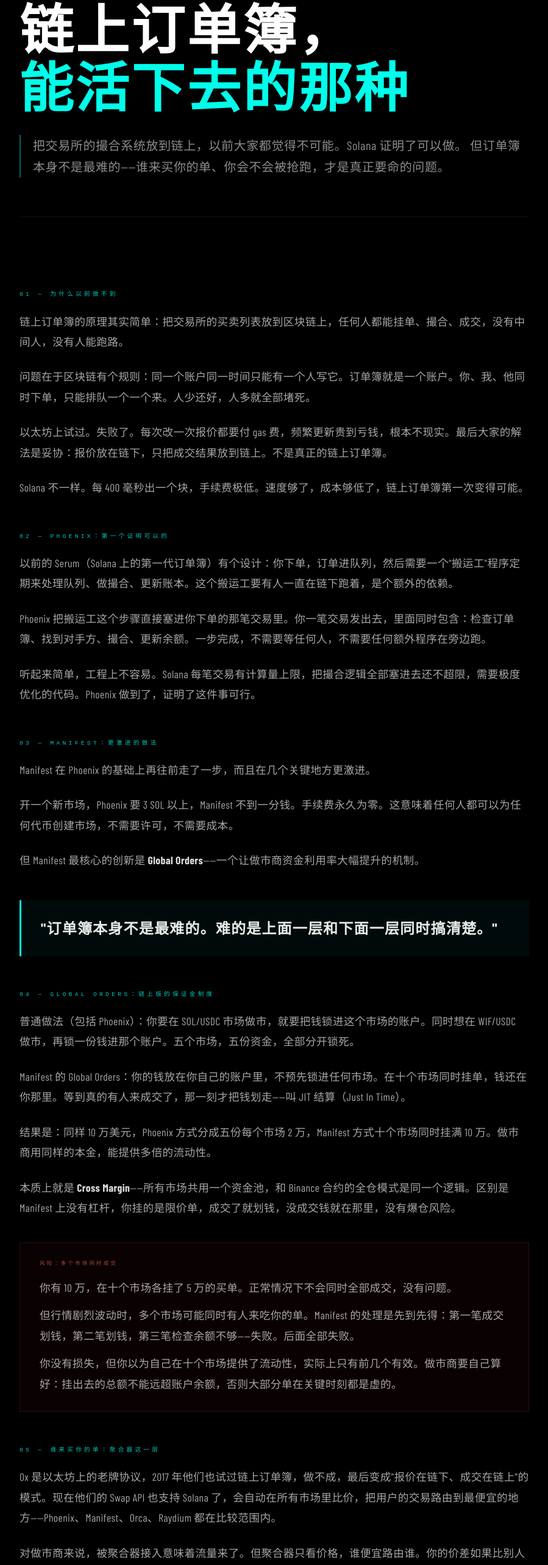
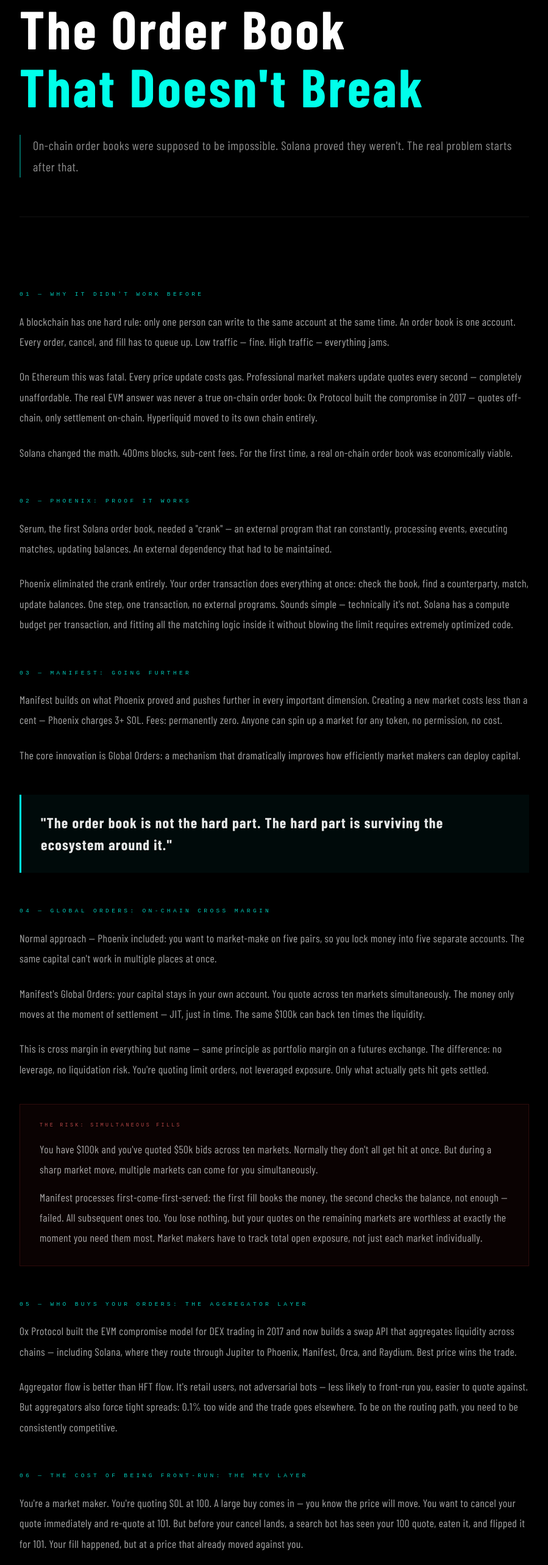
Before and after one commit to lilaclilac09/aileen_machina_01, a Next.js app in the folder aileena-new/: page /blog/clob in a window 1280 px wide. Shown: the part 201-2767 px from the top of the page at 61% size, without its empty margins (190-1089 px from the left). Built offline with nearby package versions, Linux system fonts and the light colour scheme; a web font is replaced by a local one.

Commit message:
fix: restore English article with plain language + cross margin explainer

```diff
--- a/aileena-new/app/blog/clob/page.tsx
+++ b/aileena-new/app/blog/clob/page.tsx
@@ -1,8 +1,12 @@
 'use client';
 import Link from 'next/link';
 import ScrollUnlock from '../ScrollUnlock';
+import { useLanguage } from '../../../components/LanguageProvider';
 
 export default function ClobArticle() {
+  const { language } = useLanguage();
+  const isDE = language === 'DE';
+
   return (
     <div style={{
       minHeight: '100vh',
@@ -44,7 +48,7 @@
           onMouseLeave={e => (e.currentTarget.style.color = 'rgba(255,255,255,0.4)')}
         >
           <span style={{ fontSize: '1rem', lineHeight: 1 }}>←</span>
-          Archive
+          {isDE ? 'Archiv' : 'Archive'}
         </Link>
         <span style={{
           fontFamily: 'monospace',
@@ -71,20 +75,10 @@
           }}>
             ANALYSIS
           </span>
-          <span style={{
-            fontFamily: 'monospace',
-            fontSize: '0.55rem',
-            letterSpacing: '0.3em',
-            color: 'rgba(255,255,255,0.3)',
-          }}>
+          <span style={{ fontFamily: 'monospace', fontSize: '0.55rem', letterSpacing: '0.3em', color: 'rgba(255,255,255,0.3)' }}>
             2026.05.17
           </span>
-          <span style={{
-            fontFamily: 'monospace',
-            fontSize: '0.55rem',
-            letterSpacing: '0.3em',
-            color: 'rgba(255,255,255,0.3)',
-          }}>
+          <span style={{ fontFamily: 'monospace', fontSize: '0.55rem', letterSpacing: '0.3em', color: 'rgba(255,255,255,0.3)' }}>
             DeFi · Solana · CLOB · MEV
           </span>
         </div>
@@ -97,7 +91,11 @@
           marginBottom: 32,
           color: '#fff',
         }}>
-          链上订单簿，<br /><span style={{ color: '#00ffea' }}>能活下去的那种</span>
+          {isDE ? (
+            <>Das Orderbuch,<br /><span style={{ color: '#00ffea' }}>das nicht bricht</span></>
+          ) : (
+            <>The Order Book<br /><span style={{ color: '#00ffea' }}>That Doesn't Break</span></>
+          )}
         </h1>
 
         <p style={{
@@ -107,10 +105,10 @@
           letterSpacing: '0.03em',
           borderLeft: '2px solid rgba(0,255,234,0.4)',
           paddingLeft: 20,
-          marginBottom: 0,
         }}>
-          把交易所的撮合系统放到链上，以前大家都觉得不可能。Solana 证明了可以做。
-          但订单簿本身不是最难的——谁来买你的单、你会不会被抢跑，才是真正要命的问题。
+          {isDE
+            ? 'On-Chain-Orderbücher galten als unmöglich. Solana bewies das Gegenteil. Aber das eigentliche Problem beginnt erst danach.'
+            : 'On-chain order books were supposed to be impossible. Solana proved they weren\'t. The real problem starts after that.'}
         </p>
       </section>
 
@@ -118,43 +116,47 @@
         <div style={{ height: 1, background: 'rgba(255,255,255,0.07)' }} />
       </div>
 
-      {/* ── Body ── */}
       <article style={{ maxWidth: 900, margin: '0 auto', padding: '64px 32px 120px' }}>
 
-        <SectionLabel>01 — 为什么以前做不到</SectionLabel>
+        <SectionLabel>01 — {isDE ? 'Warum es vorher nicht ging' : 'Why it didn\'t work before'}</SectionLabel>
         <p style={bodyStyle}>
-          链上订单簿的原理其实简单：把交易所的买卖列表放到区块链上，任何人都能挂单、撮合、成交，没有中间人，没有人能跑路。
+          {isDE
+            ? 'Eine Blockchain hat eine Regel: Auf dasselbe Konto kann zur gleichen Zeit nur eine Person schreiben. Ein Orderbuch ist ein einziges Konto. Alle Orders, Stornierungen und Ausführungen müssen nacheinander. Bei wenig Traffic kein Problem. Bei viel Traffic: alles steckt fest.'
+            : 'A blockchain has one hard rule: only one person can write to the same account at the same time. An order book is one account. Every order, cancel, and fill has to queue up. Low traffic — fine. High traffic — everything jams.'}
         </p>
         <p style={bodyStyle}>
-          问题在于区块链有个规则：同一个账户同一时间只能有一个人写它。订单簿就是一个账户。你、我、他同时下单，只能排队一个一个来。人少还好，人多就全部堵死。
+          {isDE
+            ? 'Auf Ethereum war das fatal. Jede Preisänderung kostet Gas. Professionelle Market Maker müssen Preise sekündlich aktualisieren — das war schlicht unbezahlbar. Die echte Lösung auf EVM war nie ein echtes On-Chain-Orderbuch: 0x Protocol baute 2017 das Kompromissmodell — Preise Off-Chain, nur Abschlüsse On-Chain. Hyperliquid zog auf eine eigene Chain um.'
+            : 'On Ethereum this was fatal. Every price update costs gas. Professional market makers update quotes every second — completely unaffordable. The real EVM answer was never a true on-chain order book: 0x Protocol built the compromise in 2017 — quotes off-chain, only settlement on-chain. Hyperliquid moved to its own chain entirely.'}
         </p>
         <p style={bodyStyle}>
-          以太坊上试过。失败了。每次改一次报价都要付 gas 费，频繁更新贵到亏钱，根本不现实。最后大家的解法是妥协：报价放在链下，只把成交结果放到链上。不是真正的链上订单簿。
+          {isDE
+            ? 'Solana änderte die Rechnung. 400ms Blöcke, Sub-Cent-Gebühren. Zum ersten Mal war ein echtes On-Chain-Orderbuch wirtschaftlich machbar.'
+            : 'Solana changed the math. 400ms blocks, sub-cent fees. For the first time, a real on-chain order book was economically viable.'}
+        </p>
+
+        <SectionLabel>02 — Phoenix: {isDE ? 'Der Beweis' : 'Proof it works'}</SectionLabel>
+        <p style={bodyStyle}>
+          {isDE
+            ? 'Serum, das erste Solana-Orderbuch, brauchte einen "Crank" — ein externes Programm, das ständig lief und Ereignisse verarbeitete, Matches ausführte und Salden aktualisierte. Eine externe Abhängigkeit, die gepflegt werden musste.'
+            : 'Serum, the first Solana order book, needed a "crank" — an external program that ran constantly, processing events, executing matches, updating balances. An external dependency that had to be maintained.'}
         </p>
         <p style={bodyStyle}>
-          Solana 不一样。每 400 毫秒出一个块，手续费极低。速度够了，成本够低了，链上订单簿第一次变得可能。
+          {isDE
+            ? 'Phoenix eliminierte den Crank vollständig. Deine Order-Transaktion erledigt alles auf einmal: Orderbuch prüfen, Gegenpartei finden, matchen, Salden aktualisieren. Ein Schritt, eine Transaktion, keine externen Programme. Das klingt einfach, ist es technisch aber nicht — Solana hat ein Compute-Budget pro Transaktion, und die gesamte Match-Logik hineinzubekommen ohne dieses zu überschreiten, erfordert extrem optimierten Code.'
+            : 'Phoenix eliminated the crank entirely. Your order transaction does everything at once: check the book, find a counterparty, match, update balances. One step, one transaction, no external programs. Sounds simple — technically it\'s not. Solana has a compute budget per transaction, and fitting all the matching logic inside it without blowing the limit requires extremely optimized code.'}
         </p>
 
-        <SectionLabel>02 — Phoenix：第一个证明可以的</SectionLabel>
+        <SectionLabel>03 — Manifest: {isDE ? 'Noch aggressiver' : 'Going further'}</SectionLabel>
         <p style={bodyStyle}>
-          以前的 Serum（Solana 上的第一代订单簿）有个设计：你下单，订单进队列，然后需要一个"搬运工"程序定期来处理队列、做撮合、更新账本。这个搬运工要有人一直在链下跑着，是个额外的依赖。
+          {isDE
+            ? 'Manifest baut auf Phoenix auf und geht in jedem entscheidenden Bereich weiter. Einen neuen Markt erstellen kostet weniger als einen Cent — Phoenix verlangt über 3 SOL. Gebühren: dauerhaft null. Jeder kann für jeden Token einen Markt starten, ohne Erlaubnis, ohne Kosten.'
+            : 'Manifest builds on what Phoenix proved and pushes further in every important dimension. Creating a new market costs less than a cent — Phoenix charges 3+ SOL. Fees: permanently zero. Anyone can spin up a market for any token, no permission, no cost.'}
         </p>
         <p style={bodyStyle}>
-          Phoenix 把搬运工这个步骤直接塞进你下单的那笔交易里。你一笔交易发出去，里面同时包含：检查订单簿、找到对手方、撮合、更新余额。一步完成，不需要等任何人，不需要任何额外程序在旁边跑。
-        </p>
-        <p style={bodyStyle}>
-          听起来简单，工程上不容易。Solana 每笔交易有计算量上限，把撮合逻辑全部塞进去还不超限，需要极度优化的代码。Phoenix 做到了，证明了这件事可行。
-        </p>
-
-        <SectionLabel>03 — Manifest：更激进的做法</SectionLabel>
-        <p style={bodyStyle}>
-          Manifest 在 Phoenix 的基础上再往前走了一步，而且在几个关键地方更激进。
-        </p>
-        <p style={bodyStyle}>
-          开一个新市场，Phoenix 要 3 SOL 以上，Manifest 不到一分钱。手续费永久为零。这意味着任何人都可以为任何代币创建市场，不需要许可，不需要成本。
-        </p>
-        <p style={bodyStyle}>
-          但 Manifest 最核心的创新是 <strong style={{ color: 'rgba(255,255,255,0.85)' }}>Global Orders</strong>——一个让做市商资金利用率大幅提升的机制。
+          {isDE
+            ? 'Die Kerninnovation ist Global Orders: ein Mechanismus, der die Kapitaleffizienz von Market Makern dramatisch verbessert.'
+            : 'The core innovation is Global Orders: a mechanism that dramatically improves how efficiently market makers can deploy capital.'}
         </p>
 
         <blockquote style={{
@@ -168,21 +170,26 @@
           lineHeight: 1.5,
           color: 'rgba(255,255,255,0.9)',
         }}>
-          "订单簿本身不是最难的。难的是上面一层和下面一层同时搞清楚。"
+          {isDE
+            ? '"Das Orderbuch ist nicht das schwierige Teil. Schwierig ist, das Ökosystem darum herum zu überleben."'
+            : '"The order book is not the hard part. The hard part is surviving the ecosystem around it."'}
         </blockquote>
 
-        <SectionLabel>04 — Global Orders：链上版的保证金制度</SectionLabel>
+        <SectionLabel>04 — Global Orders: {isDE ? 'On-Chain Cross Margin' : 'On-chain cross margin'}</SectionLabel>
         <p style={bodyStyle}>
-          普通做法（包括 Phoenix）：你要在 SOL/USDC 市场做市，就要把钱锁进这个市场的账户。同时想在 WIF/USDC 做市，再锁一份钱进那个账户。五个市场，五份资金，全部分开锁死。
+          {isDE
+            ? 'Normale Herangehensweise (auch Phoenix): Du willst an fünf Märkten Market Making betreiben, also sperrst du Geld in fünf separate Konten. Dasselbe Kapital kann nicht gleichzeitig an mehreren Orten arbeiten.'
+            : 'Normal approach — Phoenix included: you want to market-make on five pairs, so you lock money into five separate accounts. The same capital can\'t work in multiple places at once.'}
         </p>
         <p style={bodyStyle}>
-          Manifest 的 Global Orders：你的钱放在你自己的账户里，不预先锁进任何市场。在十个市场同时挂单，钱还在你那里。等到真的有人来成交了，那一刻才把钱划走——叫 JIT 结算（Just In Time）。
+          {isDE
+            ? 'Manifest\'s Global Orders: Dein Kapital bleibt in deinem eigenen Konto. Du stellst gleichzeitig an zehn Märkten Quotes. Das Geld bewegt sich erst im Moment des Abschlusses — JIT Settlement (Just In Time). Mit denselben $100.000 kannst du zehnmal so viel Liquidität anbieten.'
+            : 'Manifest\'s Global Orders: your capital stays in your own account. You quote across ten markets simultaneously. The money only moves at the moment of settlement — JIT, just in time. The same $100k can back ten times the liquidity.'}
         </p>
         <p style={bodyStyle}>
-          结果是：同样 10 万美元，Phoenix 方式分成五份每个市场 2 万，Manifest 方式十个市场同时挂满 10 万。做市商用同样的本金，能提供多倍的流动性。
-        </p>
-        <p style={bodyStyle}>
-          本质上就是 <strong style={{ color: 'rgba(255,255,255,0.85)' }}>Cross Margin</strong>——所有市场共用一个资金池，和 Binance 合约的全仓模式是同一个逻辑。区别是 Manifest 上没有杠杆，你挂的是限价单，成交了就划钱，没成交钱就在那里，没有爆仓风险。
+          {isDE
+            ? 'Das ist im Kern Cross Margin — dasselbe Prinzip wie der Gesamtmargenmodus auf Binance Futures. Der Unterschied: kein Hebel, kein Liquidationsrisiko. Du bietest Limit-Orders an, kein gehebeltes Exposure. Abgewickelt wird nur, was tatsächlich getroffen wird.'
+            : 'This is cross margin in everything but name — same principle as portfolio margin on a futures exchange. The difference: no leverage, no liquidation risk. You\'re quoting limit orders, not leveraged exposure. Only what actually gets hit gets settled.'}
         </p>
 
         {/* Risk box */}
@@ -199,38 +206,41 @@
             color: 'rgba(255,100,100,0.7)',
             textTransform: 'uppercase',
             marginBottom: 16,
-          }}>风险：多个市场同时成交</p>
+          }}>{isDE ? 'Das Risiko: gleichzeitige Fills' : 'The risk: simultaneous fills'}</p>
           <p style={{ ...bodyStyle, marginBottom: 12 }}>
-            你有 10 万，在十个市场各挂了 5 万的买单。正常情况下不会同时全部成交，没有问题。
-          </p>
-          <p style={{ ...bodyStyle, marginBottom: 12 }}>
-            但行情剧烈波动时，多个市场可能同时有人来吃你的单。Manifest 的处理是先到先得：第一笔成交划钱，第二笔划钱，第三笔检查余额不够——失败。后面全部失败。
+            {isDE
+              ? 'Du hast $100.000 und hast an zehn Märkten je $50.000 geboten. Normalerweise werden nicht alle gleichzeitig getroffen. Aber bei starker Marktbewegung können mehrere Märkte gleichzeitig gegen dich laufen.'
+              : 'You have $100k and you\'ve quoted $50k bids across ten markets. Normally they don\'t all get hit at once. But during a sharp market move, multiple markets can come for you simultaneously.'}
           </p>
           <p style={{ ...bodyStyle, marginBottom: 0 }}>
-            你没有损失，但你以为自己在十个市场提供了流动性，实际上只有前几个有效。做市商要自己算好：挂出去的总额不能远超账户余额，否则大部分单在关键时刻都是虚的。
+            {isDE
+              ? 'Manifest verarbeitet nach dem Prinzip "Wer zuerst kommt, mahlt zuerst": Der erste Abschluss bucht das Geld, der zweite prüft den Saldo, wenn nicht genug da ist — gescheitert. Alle weiteren ebenfalls. Du verlierst nichts, aber deine Quotes an den verbleibenden Märkten sind in dem Moment, in dem du sie am meisten brauchst, wertlos. Market Maker müssen ihr gesamtes offenes Exposure im Blick behalten, nicht nur jeden Markt einzeln.'
+              : 'Manifest processes first-come-first-served: the first fill books the money, the second checks the balance, not enough — failed. All subsequent ones too. You lose nothing, but your quotes on the remaining markets are worthless at exactly the moment you need them most. Market makers have to track total open exposure, not just each market individually.'}
           </p>
         </div>
 
-        <SectionLabel>05 — 谁来买你的单：聚合器这一层</SectionLabel>
+        <SectionLabel>05 — {isDE ? 'Wer deine Orders kauft: Die Aggregator-Schicht' : 'Who buys your orders: the aggregator layer'}</SectionLabel>
         <p style={bodyStyle}>
-          0x 是以太坊上的老牌协议，2017 年他们也试过链上订单簿，做不成，最后变成"报价在链下、成交在链上"的模式。现在他们的 Swap API 也支持 Solana 了，会自动在所有市场里比价，把用户的交易路由到最便宜的地方——Phoenix、Manifest、Orca、Raydium 都在比较范围内。
+          {isDE
+            ? '0x Protocol entwickelte 2017 auf Ethereum das Kompromissmodell für DEX-Handel und baut heute eine Swap API, die Liquidität über mehrere Chains aggregiert — einschließlich Solana, wo sie durch Jupiter zu Phoenix, Manifest, Orca und Raydium routen. Wer das beste Angebot hat, bekommt den Trade.'
+            : '0x Protocol built the EVM compromise model for DEX trading in 2017 and now builds a swap API that aggregates liquidity across chains — including Solana, where they route through Jupiter to Phoenix, Manifest, Orca, and Raydium. Best price wins the trade.'}
         </p>
         <p style={bodyStyle}>
-          对做市商来说，被聚合器接入意味着流量来了。但聚合器只看价格，谁便宜路由谁。你的价差如果比别人宽哪怕 0.1%，交易就不会来你这里。
+          {isDE
+            ? 'Aggregator-Flow ist besser als HFT-Flow. Es sind Retail-Nutzer, keine adversariellen Bots — weniger wahrscheinlich, dich zu frontrunnen, einfacher zu quotieren dagegen. Aber Aggregatoren erzwingen auch enge Spreads: 0,1% zu breit und der Trade geht woanders hin. Um auf dem Routing-Pfad zu sein, musst du konstant wettbewerbsfähig sein.'
+            : 'Aggregator flow is better than HFT flow. It\'s retail users, not adversarial bots — less likely to front-run you, easier to quote against. But aggregators also force tight spreads: 0.1% too wide and the trade goes elsewhere. To be on the routing path, you need to be consistently competitive.'}
+        </p>
+
+        <SectionLabel>06 — {isDE ? 'Die Kosten des Frontrunnings: Die MEV-Schicht' : 'The cost of being front-run: the MEV layer'}</SectionLabel>
+        <p style={bodyStyle}>
+          {isDE
+            ? 'Du bist Market Maker. Du quotierst SOL bei 100. Ein großer Kauf kommt — du weißt, der Preis wird steigen. Du willst deinen Quote sofort canceln und bei 101 neu quotieren. Aber bevor deine Cancellation landet, hat ein Suchbot deinen 100er-Quote gesehen, ihn gecancelt, für 101 zurückgekauft. Dein Abschluss hat stattgefunden, aber zu einem Preis, der dir bereits weggeglitten ist.'
+            : 'You\'re a market maker. You\'re quoting SOL at 100. A large buy comes in — you know the price will move. You want to cancel your quote immediately and re-quote at 101. But before your cancel lands, a search bot has seen your 100 quote, eaten it, and flipped it for 101. Your fill happened, but at a price that already moved against you.'}
         </p>
         <p style={bodyStyle}>
-          另一个好处是：聚合器带来的是散户流量，不是高频套利机器人。散户不会盯着你的报价抢跑，对做市商来说是质量更好的流量。
-        </p>
-
-        <SectionLabel>06 — 被抢跑的成本：Jito 这一层</SectionLabel>
-        <p style={bodyStyle}>
-          做市商最怕的场景：你报了一个价，一笔大单来了，你知道这单成交后价格会动，想赶紧撤掉旧单重新报价。但还没来得及撤，机器人已经抢在前面把你的旧价格全部吃掉，转手以新价格卖出去。你的单全成交了，但价格已经跑掉了。这叫被抢跑。
-        </p>
-        <p style={bodyStyle}>
-          Jito 是 Solana 上专门处理这类问题的基础设施。它让你可以把"撤单 + 报新价 + 成交"打包成一个原子操作——要么全部成功，要么全部失败，中间没有缝隙给机器人钻。
-        </p>
-        <p style={bodyStyle}>
-          但用 Jito 要付竞价费，而且是跟其他人竞价——你出价越高，你的交易越先被处理。最后做市商把这个成本加进了价差里。你看到的买卖价差，有一块其实是在替做市商承担被抢跑的风险。价差不只是做市商的利润，也是他们的保险费。
+          {isDE
+            ? 'Jito\'s Block Engine lässt dich Cancel + Re-Quote als atomare Operation bündeln — entweder beides passiert oder keines. Keine Lücke für Bots. Aber das kostet Gebühren in einer kompetitiven Auktion. Market Maker wälzen diese Kosten auf die Spreads um. Der Spread, den du als Trader zahlst, ist nicht nur Profit des Market Makers — es ist teilweise auch seine Versicherungsprämie gegen Frontrunning.'
+            : 'Jito\'s block engine lets you bundle cancel + re-quote as an atomic operation — either both happen or neither does. No gap for bots. But this costs fees in a competitive auction. Market makers pass this cost into spreads. The spread you pay as a trader isn\'t just the market maker\'s profit — part of it is their insurance premium against being front-run.'}
         </p>
 
         <div style={{
@@ -248,9 +258,13 @@
             color: 'rgba(255,255,255,0.88)',
             margin: 0,
           }}>
-            订单簿的代码写好，只是开始。<br />
+            {isDE
+              ? 'Den Orderbuch-Code fertigzuschreiben ist erst der Anfang.'
+              : 'Getting the order book code right is just the beginning.'}<br />
             <span style={{ color: '#00ffea' }}>
-              谁来买你的单、你会不会被抢跑——是另外两个完全不同的问题，但都直接决定你能不能活。
+              {isDE
+                ? 'Wer deine Orders kauft und was dich das Frontrunning kostet — das sind zwei völlig andere Probleme, die beide entscheiden, ob du überlebst.'
+                : 'Who buys your orders and what front-running costs you — those are two completely separate problems that both decide whether you survive.'}
             </span>
           </p>
           <p style={{
@@ -276,9 +290,8 @@
             color: 'rgba(255,255,255,0.35)',
             textDecoration: 'none',
             textTransform: 'uppercase',
-            transition: 'color 0.2s',
           }}>
-            ← Back to Archive
+            ← {isDE ? 'Zurück zum Archiv' : 'Back to Archive'}
           </Link>
         </div>
 
```
